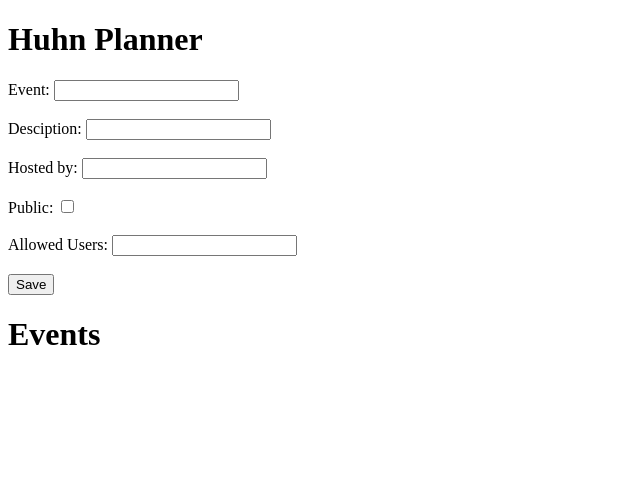
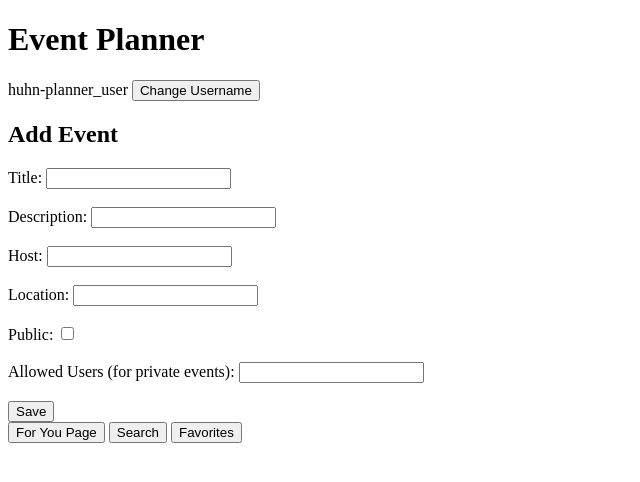
Before and after one commit to Huhn2013/huhn-planner, a plain HTML site: page index.html in a window 1280 px wide. Shown: the whole page, without its empty margins (0-640 px from the left). Drawn offline with Linux system fonts and the light colour scheme.

Commit message:
index.html

```diff
--- a/index.html
+++ b/index.html
@@ -1,34 +1,51 @@
 <!DOCTYPE html>
-<html lang="de">
+<html lang="en">
 <head>
     <meta charset="UTF-8">
     <meta name="viewport" content="width=device-width, initial-scale=1.0">
-    <title>Veranstaltungen</title>
+    <title>Event Planner</title>
+    <link rel="stylesheet" href="styles.css">
 </head>
 <body>
-    <h1>Huhn Planner</h1>
-    <form id="eventForm">
-        <label for="title">Event:</label>
-        <input type="text" id="title" name="title"><br><br>
+    <header>
+        <h1>Event Planner</h1>
+        <div id="user-section">
+            <span id="username">huhn-planner_user</span>
+            <button id="change-username">Change Username</button>
+        </div>
+    </header>
+    <main>
+        <section id="event-section">
+            <h2>Add Event</h2>
+            <form id="eventForm">
+                <label for="title">Title:</label>
+                <input type="text" id="title" name="title" required><br><br>
 
-        <label for="description">Desciption:</label>
-        <input type="text" id="description" name="description"><br><br>
+                <label for="description">Description:</label>
+                <input type="text" id="description" name="description" required><br><br>
 
-        <label for="host">Hosted by:</label>
-        <input type="text" id="host" name="host"><br><br>
+                <label for="host">Host:</label>
+                <input type="text" id="host" name="host" required><br><br>
 
-        <label for="isPublic">Public:</label>
-        <input type="checkbox" id="isPublic" name="isPublic"><br><br>
+                <label for="location">Location:</label>
+                <input type="text" id="location" name="location" required><br><br>
 
-        <label for="allowedUsers">Allowed Users:</label>
-        <input type="text" id="allowedUsers" name="allowedUsers"><br><br>
+                <label for="isPublic">Public:</label>
+                <input type="checkbox" id="isPublic" name="isPublic"><br><br>
 
-        <button type="submit">Save</button>
-    </form>
+                <label for="allowedUsers">Allowed Users (for private events):</label>
+                <input type="text" id="allowedUsers" name="allowedUsers"><br><br>
 
-    <h1>Events</h1>
-    <div id="eventsList"></div>
-
+                <button type="submit">Save</button>
+            </form>
+        </section>
+        <section id="tabs">
+            <button id="fyp-tab">For You Page</button>
+            <button id="search-tab">Search</button>
+            <button id="favorites-tab">Favorites</button>
+        </section>
+        <section id="eventsList"></section>
+    </main>
     <script src="script.js"></script>
 </body>
 </html>
```
